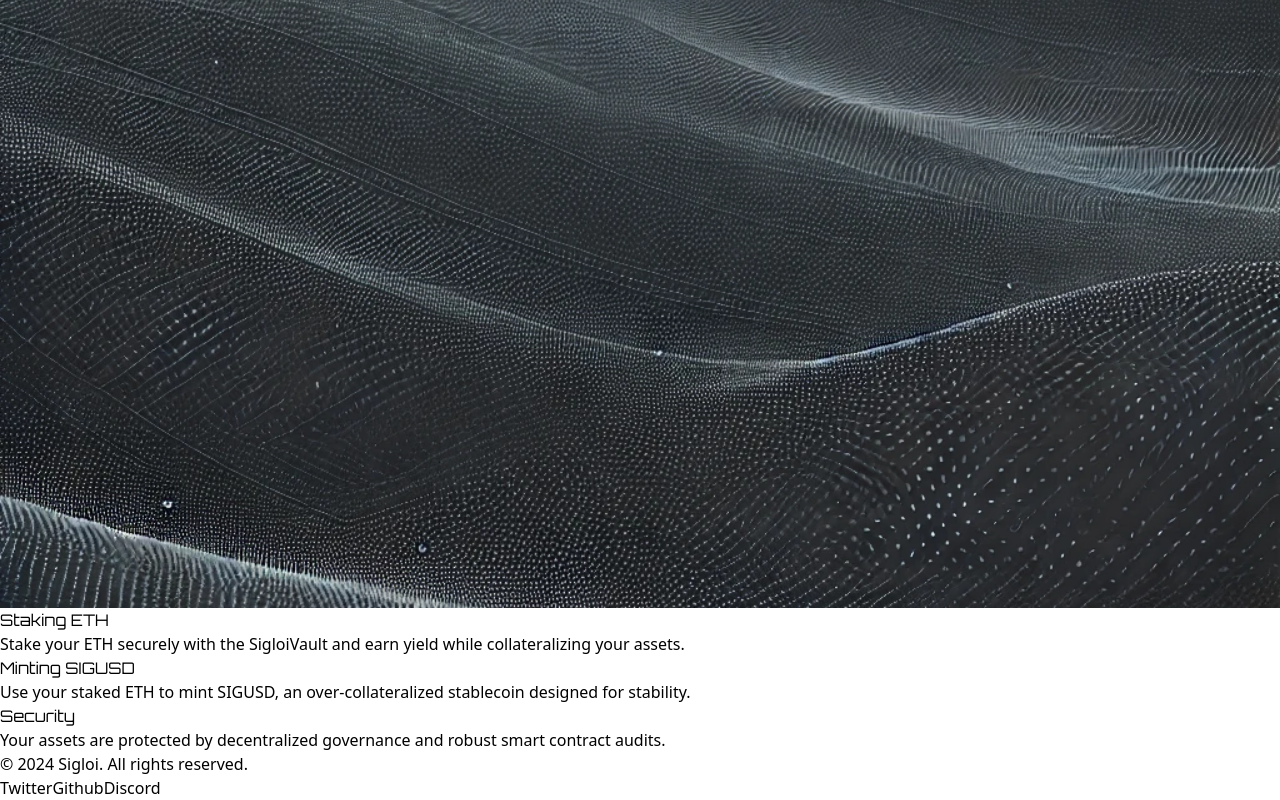
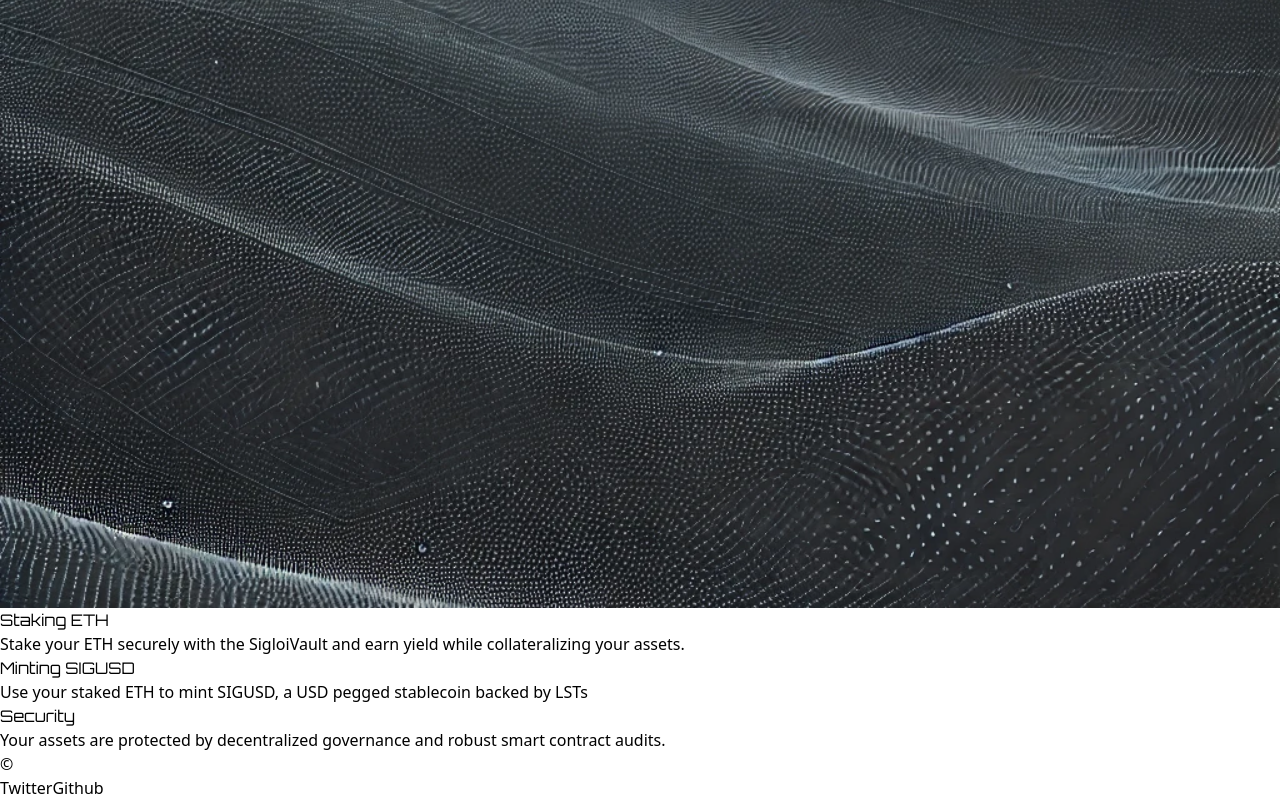
Before and after one commit to cdrn/sigloi, a React (Vite) app in the folder sigloi-frontend/: page / in a window 1280 px wide. Shown: the part 246-1046 px from the top of the page. Built offline with nearby package versions, Linux system fonts and the light colour scheme.

Commit message:
chore: copy

```diff
--- a/sigloi-frontend/src/components/Features.tsx
+++ b/sigloi-frontend/src/components/Features.tsx
@@ -22,8 +22,8 @@ const Features = () => {
             Minting SIGUSD
           </h3>
           <p>
-            Use your staked ETH to mint SIGUSD, an over-collateralized
-            stablecoin designed for stability.
+            Use your staked ETH to mint SIGUSD, a USD pegged stablecoin backed
+            by LSTs
           </p>
         </div>
         <div className="bg-gray-700 p-6 rounded-lg">
--- a/sigloi-frontend/src/components/Footer.tsx
+++ b/sigloi-frontend/src/components/Footer.tsx
@@ -2,16 +2,13 @@ const Footer = () => {
   return (
     <footer className="bg-gray-900 text-white py-6">
       <div className="flex justify-between max-w-6xl mx-auto px-6">
-        <p>&copy; 2024 Sigloi. All rights reserved.</p>
+        <p>&copy; </p>
         <div className="space-x-4">
           <a href="#" className="hover:text-gray-400">
             Twitter
           </a>
           <a href="#" className="hover:text-gray-400">
             Github
-          </a>
-          <a href="#" className="hover:text-gray-400">
-            Discord
           </a>
         </div>
       </div>
```
